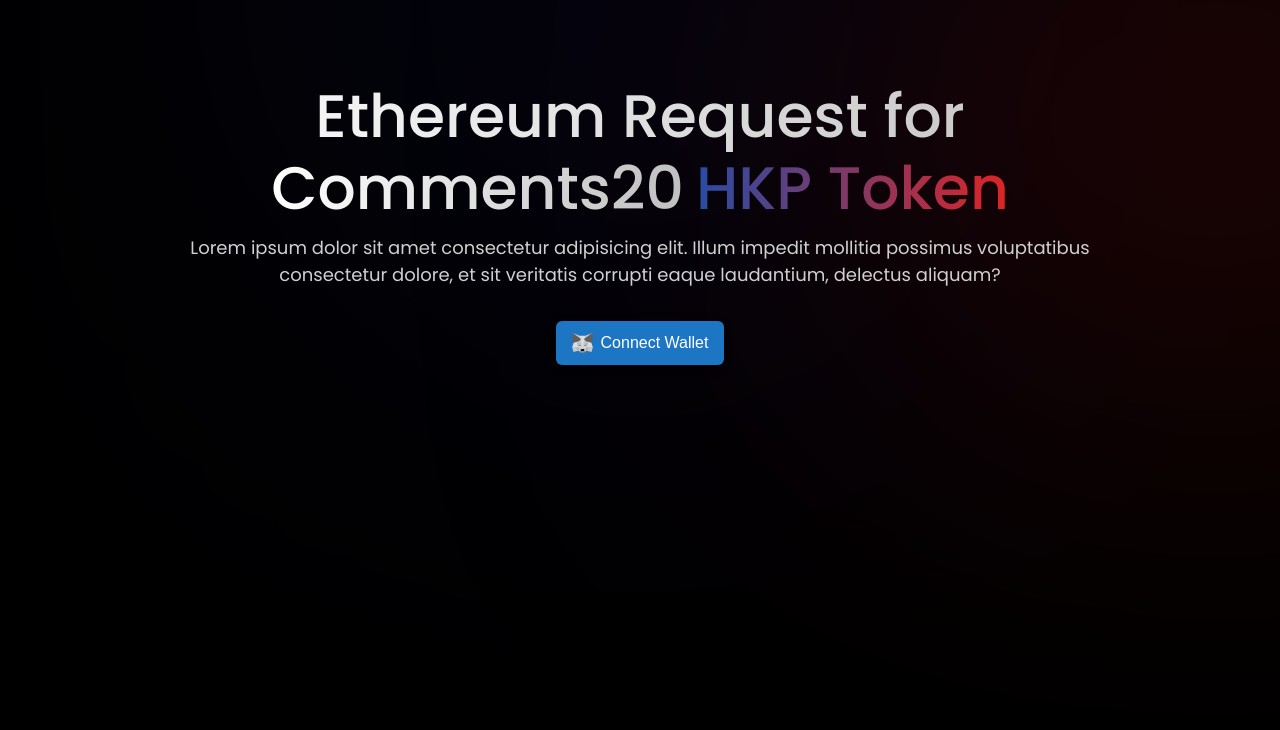
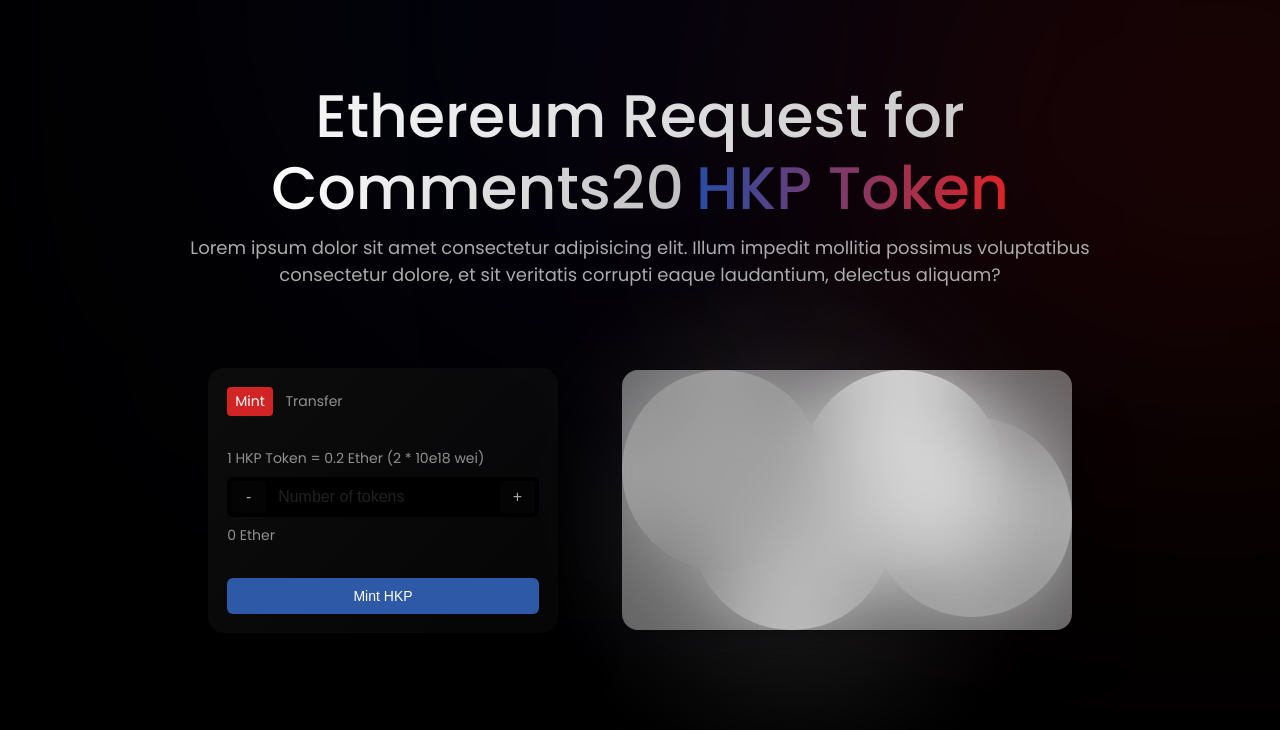
Before and after one commit to harshpandey002/project-erc20, a Next.js app: page / in a window 1280 px wide. Shown: the top 730 px of the page. Built offline with nearby package versions, Linux system fonts and the light colour scheme.

Commit message:
Mint and Transfer Form

```diff
--- a/components/Hero.jsx
+++ b/components/Hero.jsx
@@ -1,5 +1,7 @@
+/* eslint-disable @next/next/no-img-element */
 import React from "react";
 import styles from "@/styles/Hero.module.css";
+import TransactionComponent from "./TransactionComponent";
 
 function Hero() {
   return (
@@ -19,11 +21,23 @@ function Hero() {
           mollitia possimus voluptatibus consectetur dolore, et sit veritatis
           corrupti eaque laudantium, delectus aliquam?
         </p>
-        <button className="btn-hero">
-          {/* eslint-disable-next-line @next/next/no-img-element */}
-          <img src="metamask-icon.svg" alt="hey" />
+        {/* <button className="btn-hero">
+          <img id="walletIcon" src="metamask-icon.svg" alt="hey" />
           Connect Wallet
-        </button>
+        </button> */}
+      </div>
+      <div className={styles.content}>
+        <div className={styles.form}>
+          <TransactionComponent />
+        </div>
+        <div className={styles.cardContainer}>
+          <div id={styles.gry5} />
+          <div id={styles.gry4} />
+          <div id={styles.gry2} />
+          <div id={styles.gry3} />
+          <div id={styles.gry1} />
+          <div className={styles.card}></div>
+        </div>
       </div>
     </div>
   );
--- /dev/null
+++ b/components/TransactionComponent.jsx
@@ -0,0 +1,48 @@
+import React, { useState } from "react";
+import styles from "@/styles/TransactionComponent.module.css";
+
+export default function TransactionComponent() {
+  const [mode, setMode] = useState("mint");
+
+  if (mode === "transfer") return <TransferForm setMode={setMode} />;
+
+  return (
+    <form className={styles.container}>
+      <div className={styles.header}>
+        <span className={styles.selected}>Mint</span>
+        <span onClick={() => setMode("transfer")}>Transfer</span>
+      </div>
+      <div className={styles.mint}>
+        <p>1 HKP Token = 0.2 Ether (2 * 10e18 wei)</p>
+        <div className={styles.input}>
+          <button type="button">-</button>
+          <input type="number" placeholder="Number of tokens" />
+          <button type="button">+</button>
+        </div>
+        <p>0 Ether</p>
+      </div>
+      <button type="submit" className={styles.submitBtn}>
+        Mint HKP
+      </button>
+    </form>
+  );
+}
+
+function TransferForm({ setMode }) {
+  return (
+    <form className={styles.container}>
+      <div className={styles.header}>
+        <span onClick={() => setMode("mint")}>Mint</span>
+        <span className={styles.selected}>Transfer</span>
+      </div>
+      <div className={styles.transfer}>
+        <p>From 0x8956....CA92</p>
+        <input type="text" placeholder="To" />
+        <input type="number" placeholder="Number of tokens" />
+      </div>
+      <button type="submit" className={styles.submitBtn}>
+        Transfer HKP
+      </button>
+    </form>
+  );
+}
--- a/styles/Hero.module.css
+++ b/styles/Hero.module.css
@@ -2,6 +2,7 @@
   min-height: 100vh;
   display: flex;
   flex-direction: column;
+  gap: 5rem;
   align-items: center;
   padding: 2rem;
   position: relative;
@@ -71,6 +72,97 @@
   max-width: 1000px;
   text-align: center;
   margin: 0 auto;
-  color: #d0d0d0;
+  color: #ababab;
   font-weight: 400;
 }
+
+.content {
+  display: flex;
+  align-items: center;
+  gap: 4rem;
+}
+
+.form {
+  position: relative;
+  z-index: 2;
+  width: 350px;
+  border-radius: 16px;
+  padding: 1.2rem;
+  background: rgb(20, 20, 20);
+  background: linear-gradient(
+    135deg,
+    rgba(20, 20, 20, 0.6) 0%,
+    rgba(13, 13, 13, 0.404) 100%
+  );
+  backdrop-filter: blur(40px);
+  box-shadow: 1.2px 1.4px 1px rgba(0, 0, 0, 0.049),
+    3px 3.6px 2.6px rgba(0, 0, 0, 0.068), 6.2px 7.3px 5.3px rgba(0, 0, 0, 0.085),
+    12.8px 15px 11px rgba(0, 0, 0, 0.104), 35px 41px 30px rgba(0, 0, 0, 0.15);
+}
+
+.cardContainer {
+  position: relative;
+  width: 450px;
+  height: 260px;
+}
+
+#gry1,
+#gry2,
+#gry3,
+#gry4 {
+  position: absolute;
+  width: 200px;
+  height: 200px;
+  border-radius: 50%;
+  z-index: 1;
+  background-color: #284ca5;
+}
+
+#gry1 {
+  top: 0;
+  left: 0;
+  background-color: #757575;
+}
+
+#gry2 {
+  top: 0;
+  left: 40%;
+  background-color: #d8d8d8;
+}
+
+#gry3 {
+  bottom: 0;
+  right: 40%;
+  background-color: #adadad;
+}
+
+#gry4 {
+  right: 0;
+  bottom: 5%;
+  background-color: #8d8d8d;
+}
+
+#gry5 {
+  width: 350px;
+  height: 350px;
+  border-radius: 50%;
+  position: absolute;
+  left: 0;
+  top: 50%;
+  transform: translateY(-45%);
+  background-color: #222222;
+  filter: blur(70px);
+}
+
+.card {
+  position: relative;
+  width: 100%;
+  height: 100%;
+  z-index: 2;
+  border-radius: 16px;
+  background-color: rgba(213, 213, 213, 0.45);
+  backdrop-filter: blur(40px);
+  box-shadow: 1.2px 1.4px 1px rgba(0, 0, 0, 0.049),
+    3px 3.6px 2.6px rgba(0, 0, 0, 0.068), 6.2px 7.3px 5.3px rgba(0, 0, 0, 0.085),
+    12.8px 15px 11px rgba(0, 0, 0, 0.104), 35px 41px 30px rgba(0, 0, 0, 0.15);
+}
--- /dev/null
+++ b/styles/TransactionComponent.module.css
@@ -0,0 +1,111 @@
+.container {
+  width: 100%;
+  height: 100%;
+  display: flex;
+  flex-direction: column;
+  gap: 2rem;
+}
+
+.header {
+  display: flex;
+  gap: 0.8rem;
+  align-items: center;
+}
+
+.header span {
+  color: #909090;
+  font-size: 14px;
+  border-radius: 4px;
+  cursor: pointer;
+}
+
+.selected {
+  background-color: #d22424;
+  color: rgb(255, 255, 255) !important;
+  padding: 4px 8px;
+}
+
+.mint {
+  display: flex;
+  flex-direction: column;
+  gap: 8px;
+}
+
+.mint p,
+.transfer p {
+  font-size: 14px;
+  font-weight: 400;
+  color: #909090;
+}
+
+.input {
+  height: 40px;
+  width: 100%;
+  display: flex;
+  border-radius: 6px;
+  overflow: hidden;
+  background-color: black;
+}
+
+.input button,
+.input input {
+  height: 100%;
+  border: none;
+  color: white;
+  font-size: 16px;
+}
+
+.input button {
+  flex: 1;
+  outline: none;
+  cursor: pointer;
+  background-color: #040404;
+  color: #a7a7a7;
+  border: 4px solid black;
+  border-radius: 8px;
+}
+
+.input button:hover {
+  background-color: #121212;
+  color: white;
+}
+
+.input input {
+  flex: 6;
+  outline: none;
+  background-color: black;
+  padding: 0 8px;
+}
+
+.input input::placeholder,
+.transfer input::placeholder {
+  color: #212121;
+}
+
+.submitBtn {
+  padding: 10px 0;
+  border: none;
+  outline: none;
+  cursor: pointer;
+  background-color: #2d59a7;
+  font-size: 14px;
+  font-weight: 400;
+  color: white;
+  border-radius: 6px;
+}
+
+.transfer {
+  display: flex;
+  flex-direction: column;
+  gap: 12px;
+}
+
+.transfer input {
+  outline: none;
+  background-color: black;
+  padding: 12px;
+  border: none;
+  color: white;
+  font-size: 16px;
+  border-radius: 6px;
+}
--- a/styles/globals.css
+++ b/styles/globals.css
@@ -31,6 +31,12 @@ a {
   text-decoration: none;
 }
 
+input::-webkit-outer-spin-button,
+input::-webkit-inner-spin-button {
+  -webkit-appearance: none;
+  margin: 0;
+}
+
 .btn-hero {
   display: flex;
   align-items: center;
@@ -59,6 +65,14 @@ a {
   transform: scale(0.8);
 }
 
+.btn-hero #walletIcon {
+  transition: all 0.3s ease;
+}
+
+.btn-hero:hover #walletIcon {
+  transform: scale(1.4) rotate(-5deg);
+}
+
 /* @media (prefers-color-scheme: dark) {
   html {
     color-scheme: dark;
```
Also changed, not shown: public/ethereum-icon.svg (added).
